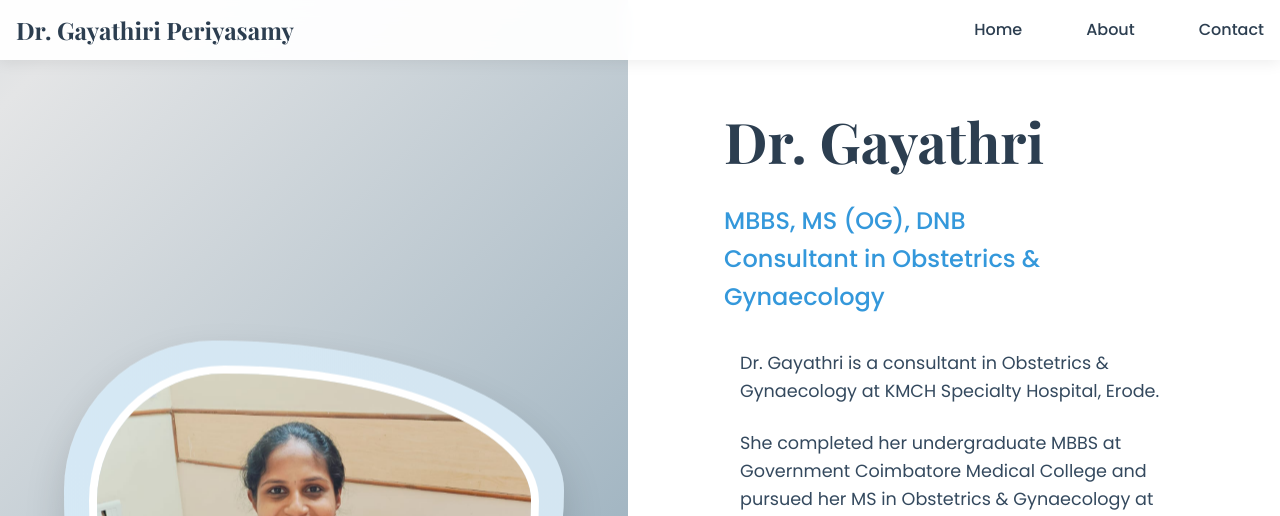
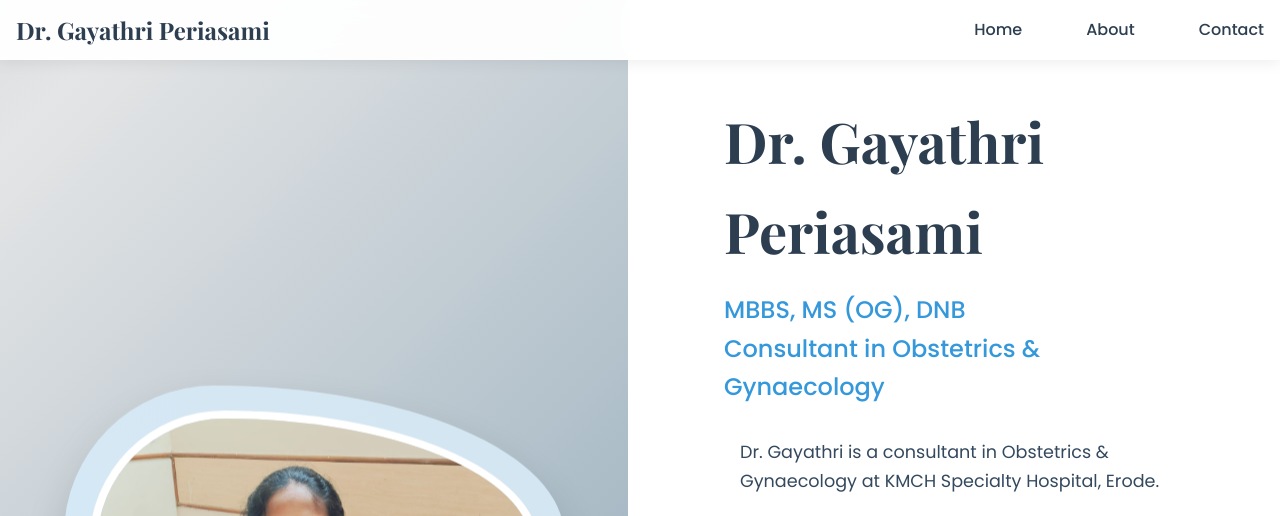
Before and after one commit to shankar4112/Doctor_Portfolio, a website: page index.html in a window 1280 px wide. Shown: the top 516 px of the page. Drawn offline with nearby package versions, Linux system fonts and the light colour scheme; a script that the page names is missing.

Commit message:
Update index.html

```diff
--- a/index.html
+++ b/index.html
@@ -3,7 +3,7 @@
 <head>
     <meta charset="UTF-8">
     <meta name="viewport" content="width=device-width, initial-scale=1.0">
-    <title>Dr. Gayathiri Periyasamy</title>
+    <title>Dr. Gayathri Periasami</title>
     <link rel="preconnect" href="https://fonts.googleapis.com">
     <link rel="preconnect" href="https://fonts.gstatic.com" crossorigin>
     <link href="https://fonts.googleapis.com/css2?family=Playfair+Display:wght@400;600;700&family=Poppins:wght@300;400;500;600&display=swap" rel="stylesheet">
@@ -14,7 +14,7 @@
 </head>
 <body>
     <nav class="navbar">
-        <h1>Dr. Gayathiri Periyasamy</h1>
+        <h1>Dr. Gayathri Periasami</h1>
         <div class="hamburger-menu">
             <span></span>
             <span></span>
@@ -35,7 +35,7 @@
                 </div>
             </div>
             <div class="info-container">
-                <h1>Dr. Gayathri</h1>
+                <h1>Dr. Gayathri Periasami</h1>
                 <h2>MBBS, MS (OG), DNB<br>Consultant in Obstetrics & Gynaecology</h2>
                 <p>Dr. Gayathri is a consultant in Obstetrics & Gynaecology at KMCH Specialty Hospital, Erode.</p>
                 <p>She completed her undergraduate MBBS at Government Coimbatore Medical College and pursued her MS in Obstetrics & Gynaecology at Madras Medical College. Dr. Gayathri has also cleared the Diplomate in the National Board Examination and successfully completed two parts of the MRCOG. Currently, she is pursuing a fellowship in Reproductive Medicine under Dr. Kamini Rao through a hybrid mode.</p>
@@ -220,7 +220,7 @@
         </div>
 
         <div class="copyright">
-            © 2024 Dr.Gayathiri Periyasamy. All Rights Reserved.
+            © 2024 Dr.Gayathri Periasami. All Rights Reserved.
         </div>
     </div>
 
```
